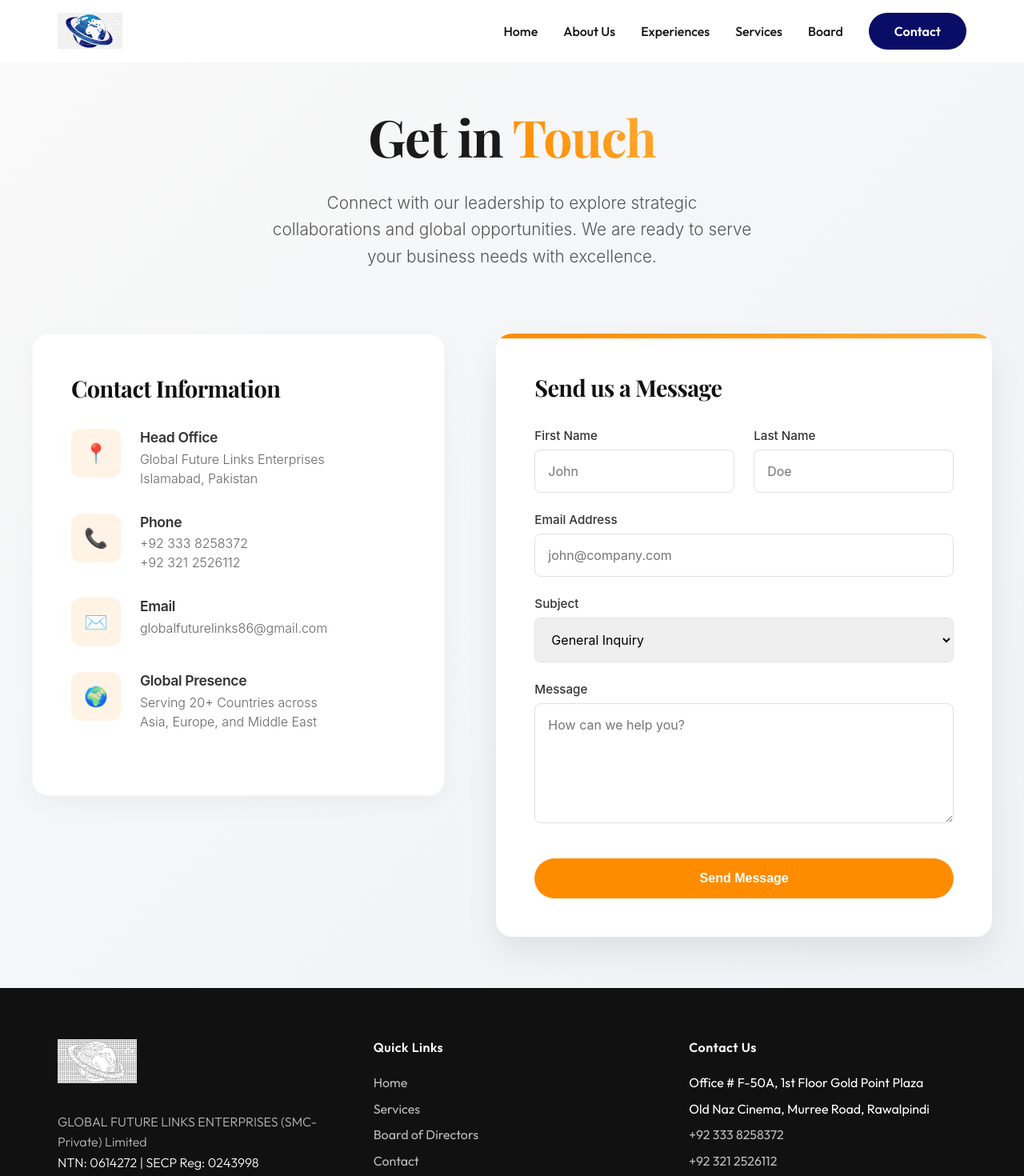
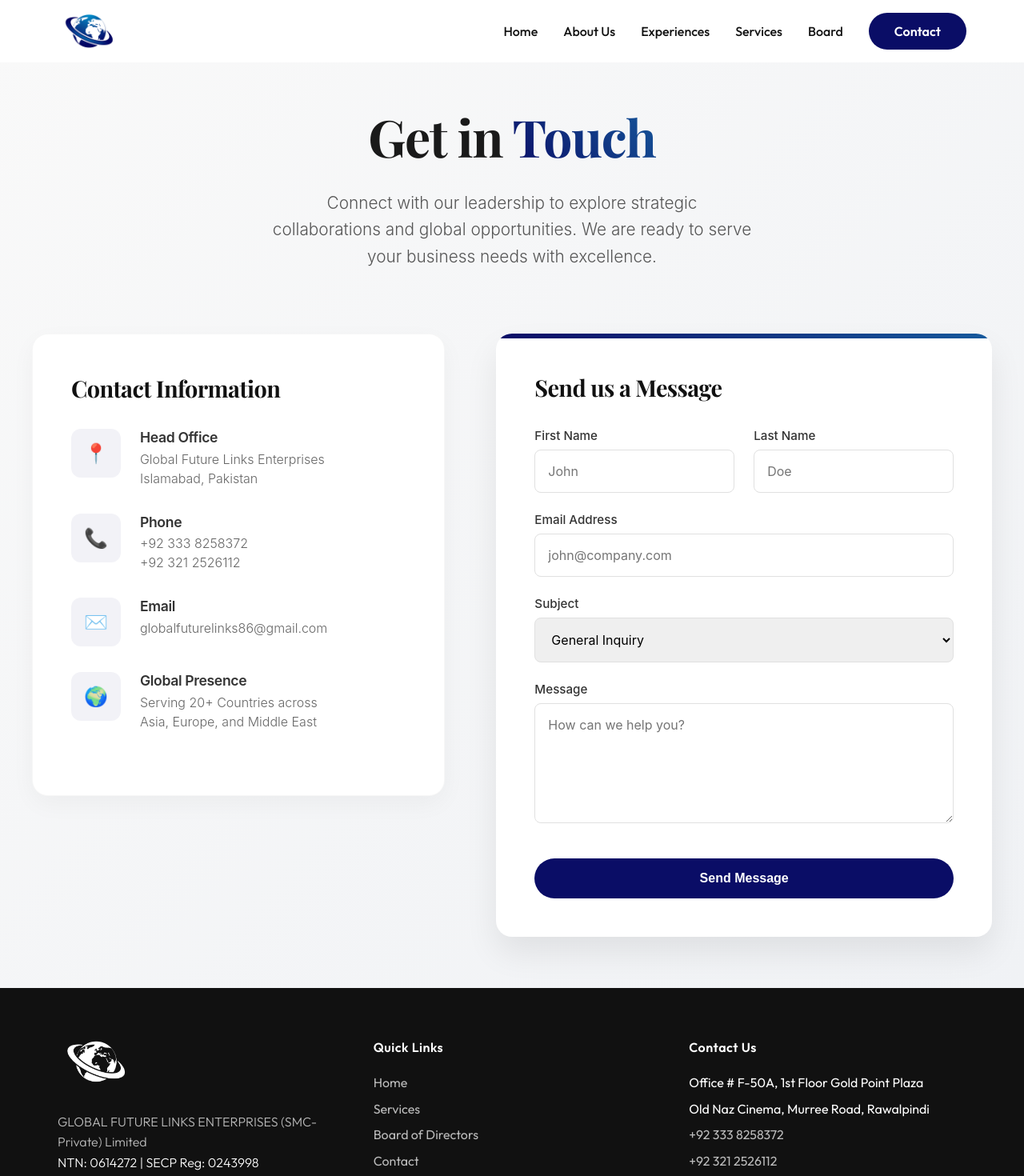
Before and after one commit to Ahmadkhanworkspace/global, a Next.js app: page /contact in a window 1280 px wide. Shown: the top 1470 px of the page at 80% size. Built offline with nearby package versions, Linux system fonts and the light colour scheme; a web font is replaced by a local one.

Commit message:
Final Branding Polish: Updated to logo.png and scrubbed all remaining orange/yellow/gold accents

```diff
--- a/src/app/contact/contact.module.css
+++ b/src/app/contact/contact.module.css
@@ -22,8 +22,8 @@
 }
 
 .highlight {
-    color: #FF8C00;
-    background: linear-gradient(45deg, #FF8C00, #ffaa33);
+    color: var(--primary-blue);
+    background: linear-gradient(45deg, var(--primary-blue), var(--secondary-blue));
     -webkit-background-clip: text;
     background-clip: text;
     -webkit-text-fill-color: transparent;
@@ -70,8 +70,8 @@
 
 .icon {
     font-size: 1.5rem;
-    color: #FF8C00;
-    background: rgba(255, 140, 0, 0.1);
+    color: var(--primary-blue);
+    background: rgba(10, 13, 102, 0.05);
     padding: 1rem;
     border-radius: 12px;
 }
@@ -104,7 +104,7 @@
     left: 0;
     width: 100%;
     height: 6px;
-    background: linear-gradient(90deg, #FF8C00, #ffaa33);
+    background: linear-gradient(90deg, var(--primary-blue), var(--secondary-blue));
 }
 
 .formGroup {
@@ -133,8 +133,8 @@
 .input:focus,
 .textarea:focus {
     outline: none;
-    border-color: #FF8C00;
-    box-shadow: 0 0 0 3px rgba(255, 140, 0, 0.1);
+    border-color: var(--primary-blue);
+    box-shadow: 0 0 0 3px rgba(10, 13, 102, 0.05);
 }
 
 .textarea {
@@ -143,7 +143,7 @@
 }
 
 .submitBtn {
-    background: #FF8C00;
+    background: var(--primary-blue);
     color: white;
     border: none;
     padding: 1rem 2.5rem;
@@ -157,9 +157,9 @@
 }
 
 .submitBtn:hover {
-    background: #e67e00;
+    background: var(--secondary-blue);
     transform: translateY(-2px);
-    box-shadow: 0 10px 20px rgba(255, 140, 0, 0.2);
+    box-shadow: 0 10px 20px rgba(10, 13, 102, 0.2);
 }
 
 @keyframes fadeIn {
--- a/src/app/experiences/experiences.module.css
+++ b/src/app/experiences/experiences.module.css
@@ -16,7 +16,7 @@
 }
 
 .highlight {
-    color: var(--primary-orange);
+    color: var(--primary-blue);
 }
 
 /* Tree / Timeline Layout */
@@ -32,7 +32,7 @@
     transform: translateX(-50%);
     width: 2px;
     height: 100%;
-    background: linear-gradient(to bottom, var(--primary-orange), #eee);
+    background: linear-gradient(to bottom, var(--primary-blue), #eee);
     z-index: 0;
 }
 
@@ -60,7 +60,7 @@
     top: 50%;
     width: 20px;
     height: 20px;
-    background: var(--primary-orange);
+    background: var(--primary-blue);
     border-radius: 50%;
     z-index: 2;
     border: 4px solid white;
@@ -93,7 +93,7 @@
     font-size: 0.85rem;
     text-transform: uppercase;
     letter-spacing: 2px;
-    color: var(--primary-orange);
+    color: var(--primary-blue);
     font-weight: 700;
     margin-bottom: 0.5rem;
     display: block;
--- a/src/app/globals.css
+++ b/src/app/globals.css
@@ -63,10 +63,10 @@
 }
 
 ::-webkit-scrollbar-thumb {
-  background: var(--primary-orange);
-  border-radius: 5px;
+  background: var(--primary-blue);
+  border-radius: 50px;
 }
 
 ::-webkit-scrollbar-thumb:hover {
-  background: var(--secondary-orange);
+  background: var(--secondary-blue);
 }
--- a/src/app/home.module.css
+++ b/src/app/home.module.css
@@ -408,9 +408,9 @@
 
 .ctaBtn:hover {
     transform: translateY(-5px);
-    box-shadow: 0 15px 30px rgba(255, 102, 0, 0.4);
+    box-shadow: 0 15px 30px rgba(10, 13, 102, 0.4);
     background: white;
-    color: var(--primary-orange);
+    color: var(--primary-blue);
 }
 
 /* Global Reach Section */
--- a/src/app/page.tsx
+++ b/src/app/page.tsx
@@ -220,19 +220,19 @@
           <div style={{ display: 'grid', gridTemplateColumns: 'repeat(auto-fit, minmax(300px, 1fr))', gap: '3rem' }}>
             <article>
               <div style={{ height: '200px', background: '#eee', borderRadius: '10px', marginBottom: '1.5rem' }}></div>
-              <span style={{ color: 'var(--primary-orange)', fontWeight: '600', textTransform: 'uppercase', fontSize: '0.9rem' }}>Market Trends</span>
+              <span style={{ color: 'var(--primary-blue)', fontWeight: '600', textTransform: 'uppercase', fontSize: '0.9rem' }}>Market Trends</span>
               <h3 style={{ fontSize: '1.5rem', fontWeight: '700', margin: '0.5rem 0', lineHeight: '1.3' }}>The Future of Sustainable Scrap Trading in 2026</h3>
               <p style={{ color: '#666', lineHeight: '1.6' }}>Analyzing the shift towards green recycling and its impact on global supply chains...</p>
             </article>
             <article>
               <div style={{ height: '200px', background: '#eee', borderRadius: '10px', marginBottom: '1.5rem' }}></div>
-              <span style={{ color: 'var(--primary-orange)', fontWeight: '600', textTransform: 'uppercase', fontSize: '0.9rem' }}>Technology</span>
+              <span style={{ color: 'var(--primary-blue)', fontWeight: '600', textTransform: 'uppercase', fontSize: '0.9rem' }}>Technology</span>
               <h3 style={{ fontSize: '1.5rem', fontWeight: '700', margin: '0.5rem 0', lineHeight: '1.3' }}>AI in Aviation: Predictive Maintenance Revolution</h3>
               <p style={{ color: '#666', lineHeight: '1.6' }}>How artificial intelligence is reshaping safety and efficiency in the aerospace sector...</p>
             </article>
             <article>
               <div style={{ height: '200px', background: '#eee', borderRadius: '10px', marginBottom: '1.5rem' }}></div>
-              <span style={{ color: 'var(--primary-orange)', fontWeight: '600', textTransform: 'uppercase', fontSize: '0.9rem' }}>Compliance</span>
+              <span style={{ color: 'var(--primary-blue)', fontWeight: '600', textTransform: 'uppercase', fontSize: '0.9rem' }}>Compliance</span>
               <h3 style={{ fontSize: '1.5rem', fontWeight: '700', margin: '0.5rem 0', lineHeight: '1.3' }}>Navigating International Trade Regulations</h3>
               <p style={{ color: '#666', lineHeight: '1.6' }}>Essential guide to compliance for government and public sector suppliers...</p>
             </article>
--- a/src/app/services/services.module.css
+++ b/src/app/services/services.module.css
@@ -19,7 +19,7 @@
 }
 
 .highlight {
-    color: var(--primary-orange);
+    color: var(--primary-blue);
 }
 
 .subtitle {
@@ -61,7 +61,7 @@
     left: 0;
     right: 0;
     height: 6px;
-    background: linear-gradient(90deg, #FF8C00, #ffaa33);
+    background: linear-gradient(90deg, var(--primary-blue), var(--secondary-blue));
     opacity: 0;
     transition: opacity 0.3s ease;
 }
@@ -88,14 +88,14 @@
     border-radius: 50%;
     transition: all 0.4s ease;
     box-shadow: 0 10px 20px rgba(0, 0, 0, 0.03);
-    border: 1px solid rgba(255, 140, 0, 0.1);
+    border: 1px solid rgba(10, 13, 102, 0.1);
 }
 
 .card:hover .icon {
-    background: linear-gradient(135deg, #FF8C00 0%, #ffaa33 100%);
+    background: linear-gradient(135deg, var(--primary-blue) 0%, var(--secondary-blue) 100%);
     color: white;
     transform: scale(1.1) rotate(5deg);
-    box-shadow: 0 15px 30px rgba(255, 140, 0, 0.3);
+    box-shadow: 0 15px 30px rgba(10, 13, 102, 0.3);
     border-color: transparent;
 }
 
@@ -119,7 +119,7 @@
 }
 
 .card:hover .cardTitle {
-    color: #FF8C00;
+    color: var(--primary-blue);
 }
 
 .cardDescription {
--- a/src/components/Footer.module.css
+++ b/src/components/Footer.module.css
@@ -67,7 +67,7 @@
 
 .list a:hover,
 .contactInfo a:hover {
-    color: var(--primary-orange);
+    color: var(--primary-blue);
 }
 
 .copyright {
--- a/src/components/Footer.tsx
+++ b/src/components/Footer.tsx
@@ -10,7 +10,7 @@
                 <div className={styles.column}>
                     <div className={styles.logoWrapper}>
                         <Image
-                            src="/logo.svg"
+                            src="/logo.png"
                             alt="Global Futurelinks"
                             width={220}
                             height={60}
--- a/src/components/Hero.tsx
+++ b/src/components/Hero.tsx
@@ -162,7 +162,7 @@
                         <span className={styles.highlight}>FUTURE LINKS</span>
                     </h1>
                     <p className={styles.subtitle}>
-                        CONNECTING TOMORROW, <span style={{ color: 'var(--primary-orange)', fontWeight: '600' }}>TODAY</span>.
+                        CONNECTING TOMORROW, <span style={{ color: 'var(--primary-blue)', fontWeight: '600' }}>TODAY</span>.
                         <br />
                         Redefining <span key={textIndex} style={{ fontWeight: '700', color: 'var(--text-dark)' }}>{services[textIndex]}</span>
                     </p>
--- a/src/components/Navbar.module.css
+++ b/src/components/Navbar.module.css
@@ -53,7 +53,8 @@
 }
 
 .highlight {
-    color: var(--primary-orange);
+    color: var(--primary-blue);
+    font-weight: 600;
 }
 
 .links {
--- a/src/components/Navbar.tsx
+++ b/src/components/Navbar.tsx
@@ -29,7 +29,7 @@
                 <div className={styles.container}>
                     <Link href="/" className={styles.logoContainer}>
                         <Image
-                            src="/logo.svg"
+                            src="/logo.png"
                             alt="Global Futurelinks Logo"
                             width={180}
                             height={50}
```
Also changed, not shown: public/logo.png (added), public/logo.svg (deleted).
